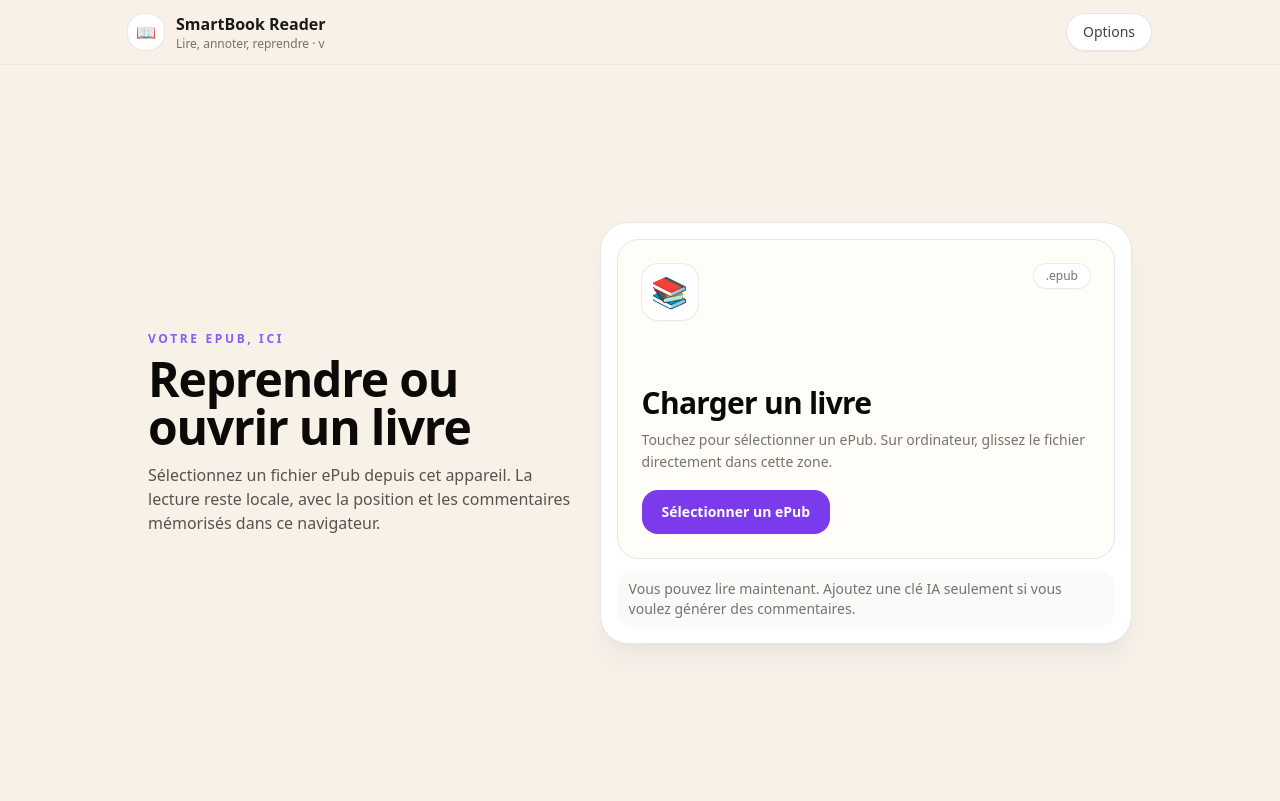
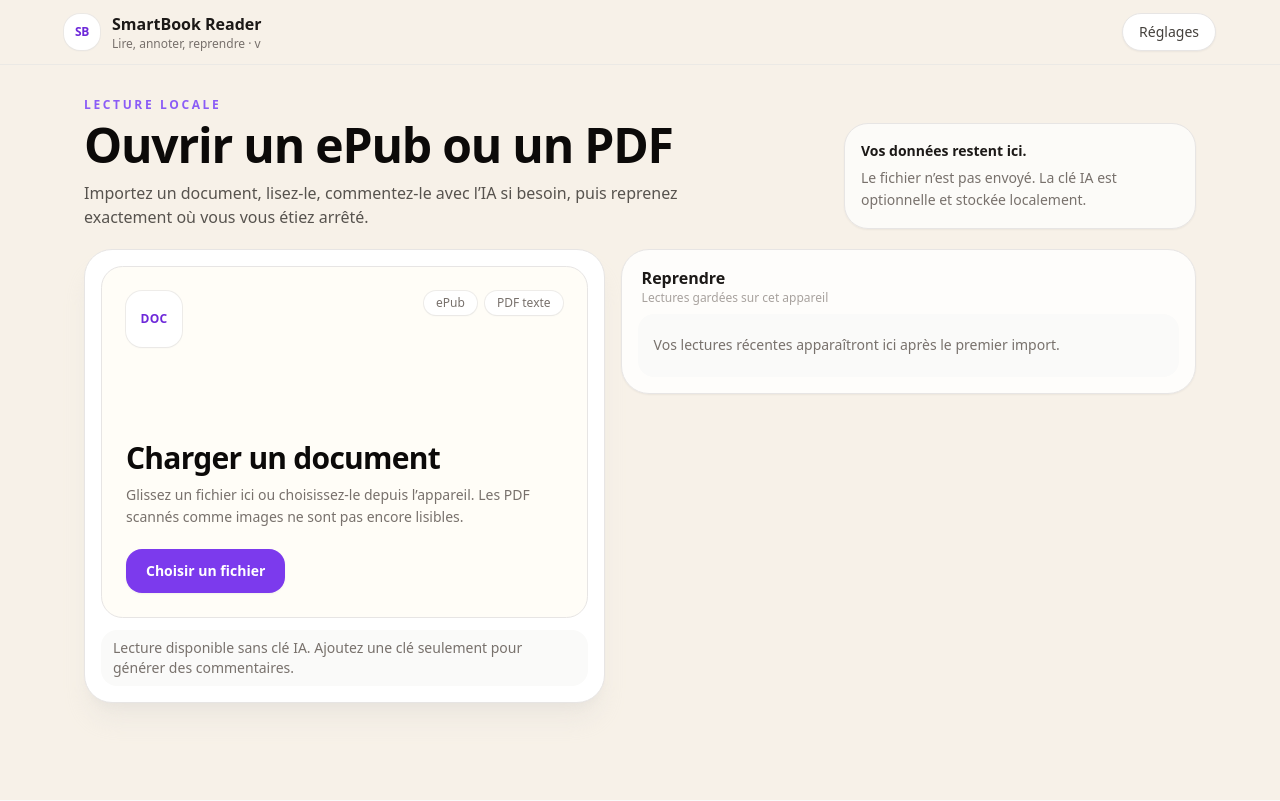
Before and after one commit to nmarchand73/smartbook-reader, a Next.js app: page / in a window 1280 px wide. Built offline with nearby package versions, Linux system fonts and the light colour scheme.

Commit message:
feat: add pdf reader support
Support text-based PDF imports alongside ePubs and rebalance the home and reader UI for the new document workflow.

```diff
--- a/app/page.tsx
+++ b/app/page.tsx
@@ -3,6 +3,7 @@
 import { useCallback, useEffect, useState, useRef } from 'react';
 import { useRouter } from 'next/navigation';
 import { parseEpub } from '@/lib/epub-parser';
+import { parsePdf } from '@/lib/pdf-parser';
 import { useEpub } from '@/context/EpubContext';
 import { APP_VERSION } from '@/config/version';
 import {
@@ -80,14 +81,18 @@ export default function HomePage() {
 
   const handleFile = useCallback(
     async (file: File) => {
-      if (!file.name.toLowerCase().endsWith('.epub')) {
-        setError('Veuillez sélectionner un fichier .epub');
+      const fileName = file.name.toLowerCase();
+      const isEpub = fileName.endsWith('.epub');
+      const isPdf = fileName.endsWith('.pdf');
+
+      if (!isEpub && !isPdf) {
+        setError('Veuillez sélectionner un fichier .epub ou .pdf');
         return;
       }
       setError(null);
       setIsParsing(true);
       try {
-        const parsed = await parseEpub(file);
+        const parsed = isPdf ? await parsePdf(file) : await parseEpub(file);
         setEpub(parsed);
         setRecentBooks(getRecentBooks());
         router.push('/reader');
@@ -120,10 +125,10 @@ export default function HomePage() {
   return (
     <div className="min-h-screen bg-[#f7f1e8] text-stone-900">
       <header className="border-b border-stone-200/70 bg-[#f7f1e8]/95 px-4 py-3 backdrop-blur sm:px-5">
-        <div className="mx-auto flex w-full max-w-5xl items-center justify-between gap-3">
+        <div className="mx-auto flex w-full max-w-6xl items-center justify-between gap-3">
           <div className="flex min-w-0 items-center gap-3">
-            <div className="flex h-9 w-9 items-center justify-center rounded-2xl bg-white shadow-sm ring-1 ring-stone-200/70">
-              📖
+            <div className="flex h-9 w-9 items-center justify-center rounded-2xl bg-white text-xs font-bold tracking-tight text-violet-700 shadow-sm ring-1 ring-stone-200/70">
+              SB
             </div>
             <div className="min-w-0">
               <p className="truncate text-sm font-semibold leading-tight sm:text-base">SmartBook Reader</p>
@@ -137,33 +142,139 @@ export default function HomePage() {
             onClick={() => setIsSettingsOpen(true)}
             className="flex-none rounded-full border border-stone-200 bg-white px-3 py-2 text-xs font-medium text-stone-700 shadow-sm transition-colors hover:border-violet-200 hover:text-violet-700 sm:px-4 sm:text-sm"
           >
-            Options
+            Réglages
           </button>
         </div>
       </header>
 
-      <main className="mx-auto grid w-full max-w-5xl gap-4 px-4 py-5 sm:px-5 sm:py-8 lg:min-h-[calc(100vh-4rem)] lg:grid-cols-[0.9fr_1.1fr] lg:items-center">
-        <section className="space-y-4">
-          <div>
+      <main className="mx-auto w-full max-w-6xl px-4 py-5 sm:px-5 sm:py-8">
+        <section className="grid gap-4 lg:grid-cols-[minmax(0,1fr)_22rem] lg:items-end">
+          <div className="max-w-3xl">
             <p className="text-xs font-semibold uppercase tracking-[0.22em] text-violet-500">
-              Votre ePub, ici
+              Lecture locale
             </p>
             <h1 className="mt-2 text-3xl font-semibold tracking-tight text-stone-950 sm:text-5xl">
-              Reprendre ou ouvrir un livre
+              Ouvrir un ePub ou un PDF
             </h1>
-            <p className="mt-3 max-w-xl text-sm leading-relaxed text-stone-600 sm:text-base">
-              Sélectionnez un fichier ePub depuis cet appareil. La lecture reste locale, avec la position et les commentaires mémorisés dans ce navigateur.
+            <p className="mt-3 max-w-2xl text-sm leading-relaxed text-stone-600 sm:text-base">
+              Importez un document, lisez-le, commentez-le avec l’IA si besoin, puis reprenez exactement où vous vous étiez arrêté.
             </p>
           </div>
 
-          {recentBooks.length > 0 && (
-            <div className="rounded-[1.35rem] border border-stone-200 bg-white/85 p-2.5 shadow-sm">
-              <div className="mb-1.5 flex items-center justify-between gap-3 px-1">
-                <h2 className="text-sm font-semibold text-stone-900">Dernières lectures</h2>
-                <span className="text-[11px] text-stone-400">Sur cet appareil</span>
+          <div className="rounded-[1.5rem] border border-stone-200 bg-white/70 p-4 text-sm leading-relaxed text-stone-500 shadow-sm">
+            <p className="font-semibold text-stone-900">Vos données restent ici.</p>
+            <p className="mt-1">
+              Le fichier n’est pas envoyé. La clé IA est optionnelle et stockée localement.
+            </p>
+          </div>
+        </section>
+
+        <section className="mt-5 grid gap-4 lg:grid-cols-[minmax(0,0.95fr)_minmax(0,1.05fr)] lg:items-start">
+          <div className="rounded-[1.75rem] border border-stone-200 bg-white p-3 shadow-xl shadow-stone-300/30 sm:p-4">
+            <div
+              role="button"
+              tabIndex={0}
+              aria-label="Zone de dépôt de fichier ePub ou PDF"
+              onClick={() => !isParsing && inputRef.current?.click()}
+              onKeyDown={e => (e.key === 'Enter' || e.key === ' ') && !isParsing && inputRef.current?.click()}
+              onDragOver={e => { e.preventDefault(); setIsDragging(true); }}
+              onDragLeave={() => setIsDragging(false)}
+              onDrop={onDrop}
+              className={[
+                'relative flex min-h-[18rem] cursor-pointer flex-col justify-between rounded-[1.35rem] border p-4 transition-all duration-200 sm:min-h-[22rem] sm:p-6',
+                isDragging
+                  ? 'border-violet-400 bg-violet-50'
+                  : 'border-stone-200 bg-[#fffdf7] hover:border-violet-300',
+                isParsing ? 'pointer-events-none opacity-70' : '',
+              ].join(' ')}
+            >
+              <input
+                ref={inputRef}
+                type="file"
+                accept=".epub,.pdf,application/epub+zip,application/pdf"
+                className="hidden"
+                onChange={onInputChange}
+              />
+
+              <div className="flex items-start justify-between gap-4">
+                <div className="flex h-12 w-12 items-center justify-center rounded-2xl bg-white text-xs font-bold uppercase tracking-wide text-violet-700 shadow-sm ring-1 ring-stone-200/70 sm:h-14 sm:w-14">
+                  {isParsing ? '...' : isDragging ? 'Drop' : 'Doc'}
+                </div>
+                <div className="flex gap-2">
+                  <span className="rounded-full bg-white px-3 py-1 text-xs font-medium text-stone-500 shadow-sm ring-1 ring-stone-200/70">
+                    ePub
+                  </span>
+                  <span className="rounded-full bg-white px-3 py-1 text-xs font-medium text-stone-500 shadow-sm ring-1 ring-stone-200/70">
+                    PDF texte
+                  </span>
+                </div>
               </div>
+
+              <div>
+                {isParsing ? (
+                  <div aria-busy="true" aria-live="polite">
+                    <div className="flex h-12 w-12 items-center justify-center rounded-2xl bg-violet-50 ring-1 ring-violet-100">
+                      <div className="flex gap-1" aria-hidden="true">
+                        <span className="loading-dot h-1.5 w-1.5 rounded-full bg-violet-500" />
+                        <span className="loading-dot h-1.5 w-1.5 rounded-full bg-violet-500" />
+                        <span className="loading-dot h-1.5 w-1.5 rounded-full bg-violet-500" />
+                      </div>
+                    </div>
+                    <p className="mt-4 text-xl font-semibold text-stone-900">Préparation du document…</p>
+                    <p className="mt-2 text-sm leading-relaxed text-stone-500">
+                      Extraction du texte et construction de la navigation.
+                    </p>
+                    <div className="mt-5 space-y-2.5" aria-hidden="true">
+                      <div className="loading-shimmer h-3.5 w-48 rounded-full" />
+                      <div className="loading-shimmer h-3.5 w-64 max-w-full rounded-full" />
+                      <div className="loading-shimmer h-3.5 w-40 rounded-full" />
+                    </div>
+                  </div>
+                ) : (
+                  <div>
+                    <p className="text-2xl font-semibold tracking-tight text-stone-950 sm:text-3xl">
+                      Charger un document
+                    </p>
+                    <p className="mt-2 max-w-md text-sm leading-relaxed text-stone-500">
+                      Glissez un fichier ici ou choisissez-le depuis l’appareil. Les PDF scannés comme images ne sont pas encore lisibles.
+                    </p>
+                    <span className="mt-5 inline-flex w-full items-center justify-center rounded-2xl bg-violet-600 px-5 py-3 text-sm font-semibold text-white shadow-sm transition-colors hover:bg-violet-700 sm:w-auto">
+                      Choisir un fichier
+                    </span>
+                  </div>
+                )}
+              </div>
+            </div>
+
+            {error && (
+              <div className="mt-3 rounded-xl border border-red-200 bg-red-50 px-4 py-3 text-sm text-red-700">
+                {error}
+              </div>
+            )}
+
+            <div className="mt-3 rounded-2xl bg-stone-50 px-3 py-2 text-xs leading-relaxed text-stone-500 sm:text-sm">
+              {anthropicApiKey.trim()
+                ? 'Commentaires IA disponibles avec la clé enregistrée sur cet appareil.'
+                : 'Lecture disponible sans clé IA. Ajoutez une clé seulement pour générer des commentaires.'}
+            </div>
+          </div>
+
+          <div className="rounded-[1.75rem] border border-stone-200 bg-white/85 p-3 shadow-sm sm:p-4">
+            <div className="mb-2 flex items-center justify-between gap-3 px-1">
+              <div>
+                <h2 className="text-base font-semibold text-stone-900">Reprendre</h2>
+                <p className="text-xs text-stone-400">Lectures gardées sur cet appareil</p>
+              </div>
+              {recentBooks.length > 0 && (
+                <span className="rounded-full bg-stone-100 px-2.5 py-1 text-[11px] font-medium text-stone-500">
+                  {recentBooks.length}
+                </span>
+              )}
+            </div>
+
+            {recentBooks.length > 0 ? (
               <div className="divide-y divide-stone-100">
-                {recentBooks.slice(0, 3).map(book => {
+                {recentBooks.slice(0, 4).map(book => {
                   const loadedBookKey = epub ? getBookKeyFromEpub(epub) : null;
                   const canResume = loadedBookKey === book.key;
                   const progress = getProgressPercent(book);
@@ -180,30 +291,27 @@ export default function HomePage() {
 
                         inputRef.current?.click();
                       }}
-                      className="group w-full rounded-xl px-2 py-2 text-left transition-colors hover:bg-stone-50"
+                      className="group w-full rounded-2xl px-3 py-3 text-left transition-colors hover:bg-stone-50"
                     >
-                      <div className="flex items-center justify-between gap-3">
+                      <div className="flex items-start justify-between gap-3">
                         <div className="min-w-0 flex-1">
-                          <div className="flex items-baseline gap-2">
-                            <p className="truncate text-sm font-medium text-stone-900">{book.title}</p>
-                            <span className="hidden flex-none text-[11px] text-stone-400 sm:inline">
-                              {formatLastRead(book.updatedAt)}
-                            </span>
-                          </div>
-                          <p className="truncate text-xs text-stone-400">{book.author}</p>
+                          <p className="truncate text-sm font-semibold text-stone-900">{book.title}</p>
+                          <p className="mt-0.5 truncate text-xs text-stone-400">
+                            {book.author} · {formatLastRead(book.updatedAt)}
+                          </p>
                         </div>
                         <span className="flex-none rounded-full bg-stone-100 px-2.5 py-1 text-[11px] font-medium text-stone-500 group-hover:bg-white">
                           {canResume ? 'Reprendre' : 'Réimporter'}
                         </span>
                       </div>
-                      <div className="mt-1.5 flex items-center gap-2">
-                        <div className="h-1 flex-1 overflow-hidden rounded-full bg-stone-100">
+                      <div className="mt-2 flex items-center gap-2">
+                        <div className="h-1.5 flex-1 overflow-hidden rounded-full bg-stone-100">
                           <div
                             className="h-full rounded-full bg-violet-500"
                             style={{ width: `${progress}%` }}
                           />
                         </div>
-                        <span className="w-8 text-right text-[11px] tabular-nums text-stone-400">
+                        <span className="w-9 text-right text-[11px] tabular-nums text-stone-400">
                           {progress}%
                         </span>
                       </div>
@@ -211,96 +319,17 @@ export default function HomePage() {
                   );
                 })}
               </div>
-              {recentBooks.some(book => (epub ? getBookKeyFromEpub(epub) : null) !== book.key) && (
-                <p className="mt-1 px-2 text-[11px] leading-relaxed text-stone-400">
-                  Réimporter le même ePub suffit pour reprendre.
-                </p>
-              )}
-            </div>
-          )}
-        </section>
+            ) : (
+              <div className="rounded-2xl bg-stone-50 px-4 py-5 text-sm leading-relaxed text-stone-500">
+                Vos lectures récentes apparaîtront ici après le premier import.
+              </div>
+            )}
 
-        <section className="rounded-[1.75rem] border border-stone-200 bg-white p-3 shadow-xl shadow-stone-300/30 sm:p-4">
-          <div
-            role="button"
-            tabIndex={0}
-            aria-label="Zone de dépôt de fichier ePub"
-            onClick={() => !isParsing && inputRef.current?.click()}
-            onKeyDown={e => (e.key === 'Enter' || e.key === ' ') && !isParsing && inputRef.current?.click()}
-            onDragOver={e => { e.preventDefault(); setIsDragging(true); }}
-            onDragLeave={() => setIsDragging(false)}
-            onDrop={onDrop}
-            className={[
-              'relative flex min-h-[16rem] cursor-pointer flex-col justify-between rounded-[1.35rem] border p-4 transition-all duration-200 sm:min-h-[20rem] sm:p-6',
-              isDragging
-                ? 'border-violet-400 bg-violet-50'
-                : 'border-stone-200 bg-[#fffdf7] hover:border-violet-300',
-              isParsing ? 'pointer-events-none opacity-70' : '',
-            ].join(' ')}
-          >
-            <input
-              ref={inputRef}
-              type="file"
-              accept=".epub"
-              className="hidden"
-              onChange={onInputChange}
-            />
-
-            <div className="flex items-start justify-between gap-4">
-              <div className="flex h-12 w-12 items-center justify-center rounded-2xl bg-white text-2xl shadow-sm ring-1 ring-stone-200/70 sm:h-14 sm:w-14 sm:text-3xl">
-                {isParsing ? '⏳' : isDragging ? '📥' : '📚'}
-              </div>
-              <span className="rounded-full bg-white px-3 py-1 text-xs font-medium text-stone-500 shadow-sm ring-1 ring-stone-200/70">
-                .epub
-              </span>
-            </div>
-
-            <div>
-              {isParsing ? (
-                <div aria-busy="true" aria-live="polite">
-                  <div className="flex h-12 w-12 items-center justify-center rounded-2xl bg-violet-50 ring-1 ring-violet-100">
-                    <div className="flex gap-1" aria-hidden="true">
-                      <span className="loading-dot h-1.5 w-1.5 rounded-full bg-violet-500" />
-                      <span className="loading-dot h-1.5 w-1.5 rounded-full bg-violet-500" />
-                      <span className="loading-dot h-1.5 w-1.5 rounded-full bg-violet-500" />
-                    </div>
-                  </div>
-                  <p className="mt-4 text-xl font-semibold text-stone-900">Lecture du fichier…</p>
-                  <p className="mt-2 text-sm leading-relaxed text-stone-500">
-                    Préparation du sommaire et du texte.
-                  </p>
-                  <div className="mt-5 space-y-2.5" aria-hidden="true">
-                    <div className="loading-shimmer h-3.5 w-48 rounded-full" />
-                    <div className="loading-shimmer h-3.5 w-64 max-w-full rounded-full" />
-                    <div className="loading-shimmer h-3.5 w-40 rounded-full" />
-                  </div>
-                </div>
-              ) : (
-                <div>
-                  <p className="text-2xl font-semibold tracking-tight text-stone-950 sm:text-3xl">
-                    Charger un livre
-                  </p>
-                  <p className="mt-2 max-w-md text-sm leading-relaxed text-stone-500">
-                    Touchez pour sélectionner un ePub. Sur ordinateur, glissez le fichier directement dans cette zone.
-                  </p>
-                  <span className="mt-4 inline-flex w-full items-center justify-center rounded-2xl bg-violet-600 px-5 py-3 text-sm font-semibold text-white shadow-sm transition-colors hover:bg-violet-700 sm:w-auto">
-                    Sélectionner un ePub
-                  </span>
-                </div>
-              )}
-            </div>
-          </div>
-
-          {error && (
-            <div className="mt-3 rounded-xl bg-red-50 border border-red-200 px-4 py-3 text-sm text-red-700">
-              {error}
-            </div>
-          )}
-
-          <div className="mt-3 rounded-2xl bg-stone-50 px-3 py-2 text-xs leading-relaxed text-stone-500 sm:text-sm">
-            {anthropicApiKey.trim()
-              ? 'Commentaires IA disponibles avec la clé enregistrée sur cet appareil.'
-              : 'Vous pouvez lire maintenant. Ajoutez une clé IA seulement si vous voulez générer des commentaires.'}
+            {recentBooks.some(book => (epub ? getBookKeyFromEpub(epub) : null) !== book.key) && (
+              <p className="mt-2 px-2 text-[11px] leading-relaxed text-stone-400">
+                Réimportez le même fichier pour retrouver sa position et ses commentaires.
+              </p>
+            )}
           </div>
         </section>
       </main>
@@ -317,7 +346,7 @@ export default function HomePage() {
             <div className="mx-auto mb-3 h-1 w-10 rounded-full bg-stone-200 sm:hidden" />
             <div className="flex items-start justify-between gap-4">
               <div>
-                <h2 className="text-lg font-semibold">Options</h2>
+                <h2 className="text-lg font-semibold">Réglages</h2>
                 <p className="mt-1 text-sm text-stone-500">
                   Clé IA enregistrée sur cet appareil, jamais intégrée au code public.
                 </p>
--- a/lib/epub-parser.ts
+++ b/lib/epub-parser.ts
@@ -7,6 +7,7 @@ export interface Paragraph {
   chapterIndex: number;
   indexInChapter: number;
   globalIndex: number;
+  pageNumber?: number;
 }
 
 export interface EpubTocItem {
@@ -16,6 +17,7 @@ export interface EpubTocItem {
 }
 
 export interface ParsedEpub {
+  sourceType?: 'epub' | 'pdf';
   title: string;
   author: string;
   paragraphs: Paragraph[];
@@ -279,5 +281,5 @@ export async function parseEpub(file: File): Promise<ParsedEpub> {
     }))
     .filter((item): item is EpubTocItem => Number.isFinite(item.firstIndex));
 
-  return { title, author, paragraphs, toc };
+  return { sourceType: 'epub', title, author, paragraphs, toc };
 }
--- /dev/null
+++ b/lib/pdf-parser.ts
@@ -0,0 +1,116 @@
+import type { Paragraph, ParsedEpub } from '@/lib/epub-parser';
+
+const PDF_CHUNK_TARGET_LENGTH = 900;
+
+type PdfTextItem = {
+  str: string;
+};
+
+type PdfTextContent = {
+  items: Array<PdfTextItem | unknown>;
+};
+
+function getTitleFromFileName(fileName: string): string {
+  return fileName
+    .replace(/\.pdf$/i, '')
+    .replace(/[_-]+/g, ' ')
+    .replace(/\s+/g, ' ')
+    .trim() || 'PDF sans titre';
+}
+
+function splitTextIntoReadableChunks(text: string): string[] {
+  const normalizedText = text.replace(/\s+/g, ' ').trim();
+  if (!normalizedText) return [];
+
+  const sentences = normalizedText
+    .split(/(?<=[.!?…])\s+/)
+    .map(sentence => sentence.trim())
+    .filter(Boolean);
+  const chunks: string[] = [];
+  let currentChunk = '';
+
+  sentences.forEach(sentence => {
+    const nextChunk = currentChunk ? `${currentChunk} ${sentence}` : sentence;
+    if (currentChunk && nextChunk.length > PDF_CHUNK_TARGET_LENGTH) {
+      chunks.push(currentChunk);
+      currentChunk = sentence;
+      return;
+    }
+
+    currentChunk = nextChunk;
+  });
+
+  if (currentChunk) chunks.push(currentChunk);
+
+  if (chunks.length > 0) return chunks;
+
+  return normalizedText.match(/.{1,900}(?:\s|$)/g)?.map(chunk => chunk.trim()).filter(Boolean) ?? [];
+}
+
+function isPdfTextItem(item: unknown): item is PdfTextItem {
+  return (
+    typeof item === 'object' &&
+    item !== null &&
+    'str' in item &&
+    typeof item.str === 'string'
+  );
+}
+
+export async function parsePdf(file: File): Promise<ParsedEpub> {
+  const pdfjs = await import('pdfjs-dist');
+  pdfjs.GlobalWorkerOptions.workerSrc = new URL(
+    'pdfjs-dist/build/pdf.worker.mjs',
+    import.meta.url
+  ).toString();
+
+  const buffer = await file.arrayBuffer();
+  const pdf = await pdfjs.getDocument({ data: buffer }).promise;
+  const title = getTitleFromFileName(file.name);
+  const paragraphs: Paragraph[] = [];
+
+  for (let pageIndex = 0; pageIndex < pdf.numPages; pageIndex++) {
+    const pageNumber = pageIndex + 1;
+    const page = await pdf.getPage(pageNumber);
+    const textContent = await page.getTextContent() as PdfTextContent;
+    const pageText = textContent.items
+      .filter(isPdfTextItem)
+      .map(item => item.str)
+      .join(' ')
+      .replace(/\s+/g, ' ')
+      .trim();
+    const chunks = splitTextIntoReadableChunks(pageText);
+
+    chunks.forEach((chunk, indexInChapter) => {
+      paragraphs.push({
+        text: chunk,
+        chapterTitle: `Page ${pageNumber}`,
+        isSyntheticChapterTitle: false,
+        chapterIndex: pageIndex,
+        indexInChapter,
+        globalIndex: paragraphs.length,
+        pageNumber,
+      });
+    });
+  }
+
+  if (paragraphs.length === 0) {
+    throw new Error('Impossible d’extraire du texte de ce PDF.');
+  }
+
+  return {
+    sourceType: 'pdf',
+    title,
+    author: 'Document PDF',
+    paragraphs,
+    toc: Array.from({ length: pdf.numPages }, (_, pageIndex) => {
+      const firstParagraph = paragraphs.find(paragraph => paragraph.pageNumber === pageIndex + 1);
+      return firstParagraph
+        ? {
+          title: `Page ${pageIndex + 1}`,
+          path: `page-${pageIndex + 1}`,
+          firstIndex: firstParagraph.globalIndex,
+        }
+        : null;
+    }).filter((item): item is NonNullable<typeof item> => item !== null),
+  };
+}
--- a/package.json
+++ b/package.json
@@ -13,6 +13,7 @@
     "@anthropic-ai/sdk": "^0.52.0",
     "jszip": "^3.10.1",
     "next": "^15.5.19",
+    "pdfjs-dist": "^4.10.38",
     "react": "^19.0.0",
     "react-dom": "^19.0.0",
     "react-markdown": "^10.1.0"
```
Also changed, not shown: app/reader/page.tsx (+31 -27 lines), 2 other files (tests, documents, lock files or other folders).
